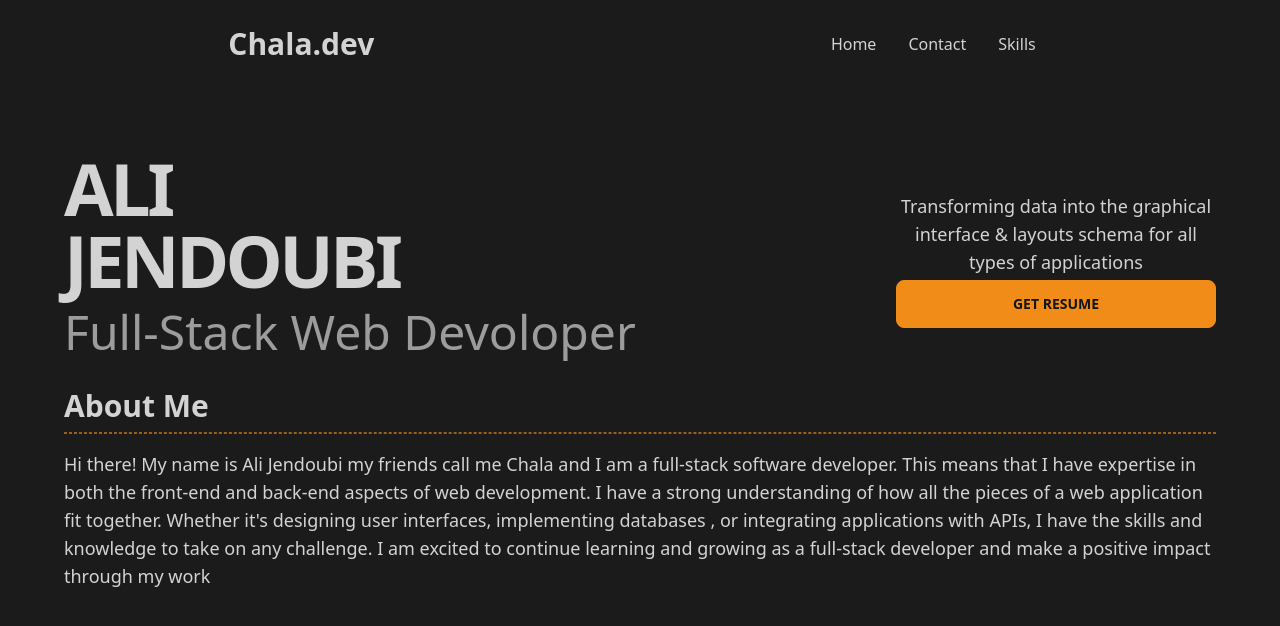
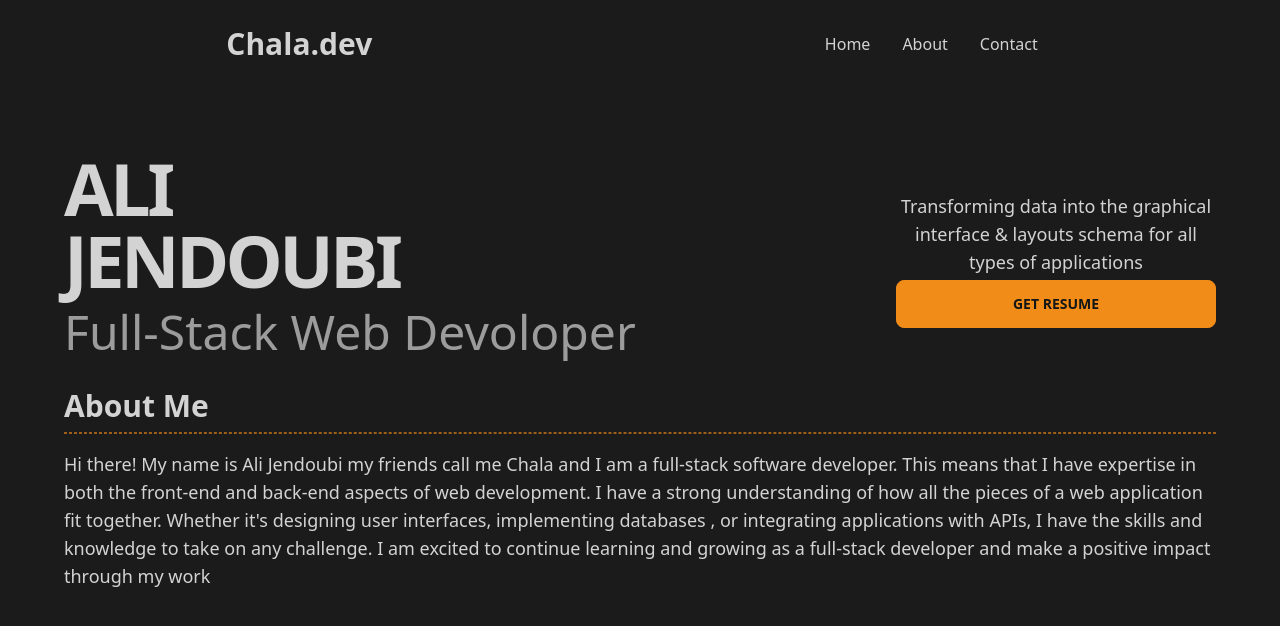
Before and after one commit to ichala/chala-portfolio, a React (Create React App) app: page / in a window 1280 px wide. Shown: the top 626 px of the page. Built offline with nearby package versions, Linux system fonts and the light colour scheme.

Commit message:
Change skills to about

```diff
--- a/src/components/Navbar/Navbar.jsx
+++ b/src/components/Navbar/Navbar.jsx
@@ -19,8 +19,9 @@ const Navbar = ({ children }) => (
           <div className="flex-none hidden lg:block">
             <ul className="menu menu-horizontal">
               <li><Link to="/">Home</Link></li>
+              <li><Link to="/about">About</Link></li>
               <li><Link to="/contact">Contact</Link></li>
-              <li><Link to="/skills">Skills</Link></li>
+
             </ul>
           </div>
         </div>
@@ -31,6 +32,7 @@ const Navbar = ({ children }) => (
       <label htmlFor="navbar" className="drawer-overlay" />
       <ul className="menu p-4 w-80 bg-base-100">
         <li><Link to="/">Home</Link></li>
+        <li><Link to="/about">About</Link></li>
         <li><Link to="/contact">Contact</Link></li>
 
       </ul>
--- a/src/config/routes.js
+++ b/src/config/routes.js
@@ -1,6 +1,6 @@
 import Contact from '../pages/Contact/Contact';
 import Home from '../pages/Home/Home';
-import Skills from '../pages/Skills/Skills';
+import About from '../pages/About/About';
 import Layout from './Layout/Layout';
 
 const routesConfig = [
@@ -16,8 +16,8 @@ const routesConfig = [
         element: <Contact />,
       },
       {
-        path: '/skills',
-        element: <Skills />,
+        path: '/about',
+        element: <About />,
       },
       {
         path: '*',
--- a/src/pages/Skills/Skills.jsx
+++ b/src/pages/About/About.jsx
@@ -12,7 +12,7 @@ const colorTheme = {
   level1: 'hsla(var(--p) / 0.4)',
   level0: 'hsla(var(--p) / 0)',
 };
-const Skills = () => (
+const About = () => (
   <>
     <motion.h3
       initial={{ x: -100 }}
@@ -21,7 +21,7 @@ const Skills = () => (
       exit={{ x: -100, opacity: 0 }}
       className="text-3xl font-bold mt-5 w-full my-4"
     >
-      My Skills
+      About Me
       <motion.hr
         initial={{ opacity: 0, scale: 0, x: 300 }}
         animate={{ opacity: 1, scale: 1, x: 0 }}
@@ -122,4 +122,4 @@ const Skills = () => (
   </>
 );
 
-export default Skills;
+export default About;
```
